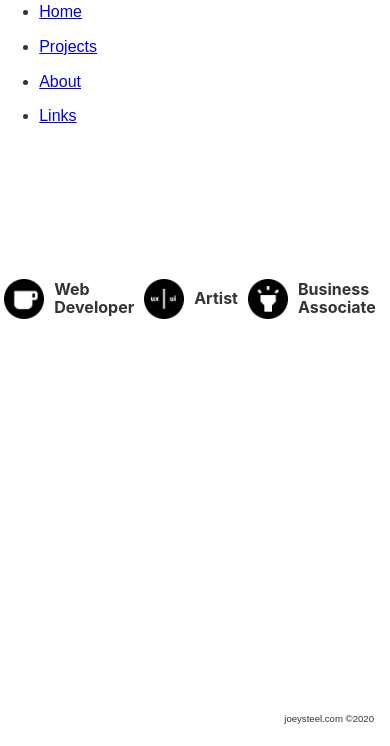
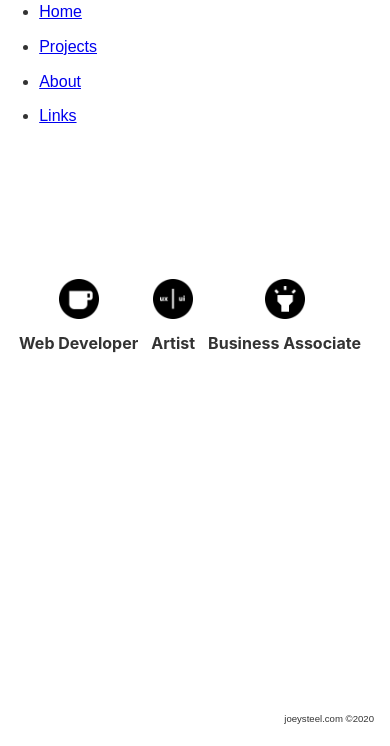
Before and after one commit to SteelMasterJ/joeysteel2020portfolio, a Gatsby site: page / in a window 390 px wide. Shown: the part 98-844 px from the top of the page. Built offline with nearby package versions, Linux system fonts and the light colour scheme; Gatsby itself is replaced by a stand-in of ours.

Commit message:
More responsive CSS

```diff
--- a/src/pages/index.js
+++ b/src/pages/index.js
@@ -34,12 +34,18 @@ const IndexPage = () => {
 
       <Layout>
         <div className="grid-container" style={{paddingTop: '5rem'}}>
+          <div className="flex-grid-item">
             <Img fluid={data.image1.childImageSharp.fluid} className="icon-img grid-items" />
             <h2 className="grid-items">Web Developer</h2>
+          </div>
+          <div className="flex-grid-item">
             <Img fluid={data.image2.childImageSharp.fluid} className="icon-img grid-items" />
             <h2 className="grid-items">Artist</h2>
+          </div>
+          <div className="flex-grid-item">
             <Img fluid={data.image3.childImageSharp.fluid} className="icon-img grid-items" />
             <h2 className="grid-items">Business Associate</h2>
+          </div>
         </div>
       </Layout>
     )
--- a/src/styles/index.scss
+++ b/src/styles/index.scss
@@ -626,10 +626,17 @@ html {
 
   .grid-container {
       display: grid;
-      grid-template-columns: auto auto auto auto auto auto;
+      grid-template-columns: auto auto auto;
       align-content: center;
-      justify-content: center;
+      justify-content: space-evenly;
       margin-bottom: 3rem;
+  }
+
+  .flex-grid-item {
+      display: flex;
+      flex-direction: column;
+      align-items: center;
+      text-align: center;
   }
 
   .icon-img {
@@ -653,6 +660,7 @@ html {
     margin: auto 10px auto 0;
     padding-left: 0;
     font-size: 100%;
+    padding-top: 1rem;
   }
 
   .profile-pic {
```
Lines whose indentation alone changed are shown as unchanged.
